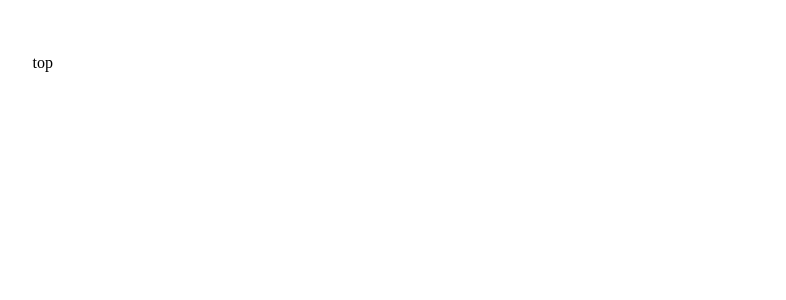
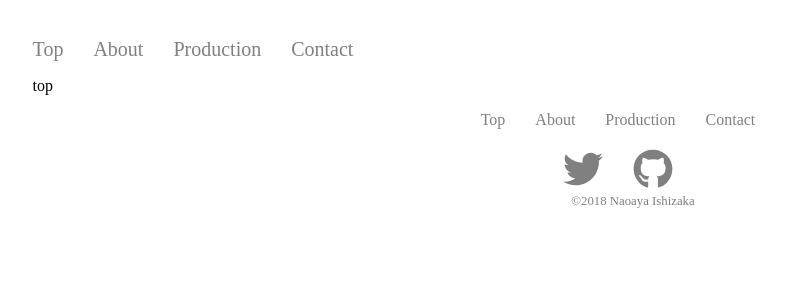
Before and after one commit to naoya00/profile-app, a Vue app: page / in a window 1280 px wide. Shown: the top 300 px of the page, without its empty margins (7-793 px from the left). Built offline with nearby package versions, Linux system fonts and the light colour scheme.

Commit message:
footer完成

```diff
--- a/src/App.vue
+++ b/src/App.vue
@@ -1,27 +1,15 @@
 <template>
   <div class="appLow">
+    <MainHeader></MainHeader>
     <router-view></router-view>
-    <footer>
-
-    </footer>
+    <MainFooter></MainFooter>
   </div>
 </template>
 
 <style lang="scss" scoped>
-
 .appLow{
   width: 95%;
   margin: auto;
   padding-top: 30px;
-  & .link{
-    margin-right: 30px;
-    text-decoration: none;
-    font-size: 20px;
-    color: #808080;
-    &:hover{
-      color: #000;
-    }
-  }
 }
-
 </style>
--- a/src/main.js
+++ b/src/main.js
@@ -1,6 +1,8 @@
 import Vue from 'vue';
 import App from './App.vue';
 import router from './router';
+import MainHeader from './views/MainHeader.vue';
+import MainFooter from './views/MainFooter.vue';
 
 // fontawsome
 import { library } from "@fortawesome/fontawesome-svg-core";
@@ -10,6 +12,8 @@ import { faGithub } from "@fortawesome/free-brands-svg-icons";
 library.add(faGithub, faTwitter);
 Vue.component("font-awesome-icon", FontAwesomeIcon);
 
+Vue.component('MainHeader', MainHeader)
+Vue.component('MainFooter', MainFooter)
 Vue.config.productionTip = false
 
 new Vue({
--- /dev/null
+++ b/src/views/MainFooter.vue
@@ -0,0 +1,49 @@
+<template>
+  <div class="footerLow">
+    <router-link to="/" class="footerLink">Top</router-link>
+    <router-link to="/about" class="footerLink">About</router-link>
+    <router-link to="/production" class="footerLink">Production</router-link>
+    <router-link to="/production" class="footerLink">Contact</router-link>
+    <div class="footerLow__icons">
+      <a href="https://twitter.com/Ig6gRbnU9W8c7EB" target=”_blank”>
+        <font-awesome-icon :icon='["fab", "twitter"]' />
+      </a>
+      <a href="https://github.com/naoya00" target=”_blank”>
+        <font-awesome-icon :icon='["fab", "github"]' />
+      </a>
+    </div>
+    <div class="footerLow__C">
+      ©2018 Naoaya Ishizaka
+    </div>
+  </div>
+</template>
+
+<style lang="scss" scoped>
+.footerLow{
+  text-align: center;
+  & .footerLink{
+     margin-right: 30px;
+    text-decoration: none;
+    font-size: 16px;
+    color: #808080;
+    &:hover{
+      color: #000;
+      text-decoration: underline;
+    }
+  }
+  &__icons{
+    font-size: 40px;
+    & .fa-twitter,.fa-github{
+      margin: 20px 30px 0 0;
+      color: #808080;
+      &:hover{
+        color: #000;
+      }
+    }
+  }
+  &__C{
+    color: #808080;
+    font-size: 0.8em;
+  }
+}
+</style>
--- /dev/null
+++ b/src/views/MainHeader.vue
@@ -0,0 +1,25 @@
+<template>
+  <div class="headerLow">
+    <header>
+      <router-link to="/" class="link">Top</router-link>
+      <router-link to="/about" class="link">About</router-link>
+      <router-link to="/production" class="link">Production</router-link>
+      <router-link to="/production" class="link">Contact</router-link>
+    </header>
+  </div>
+</template>
+
+
+<style lang="scss" scoped>
+.headerLow{
+  & .link{
+    margin-right: 30px;
+    text-decoration: none;
+    font-size: 20px;
+    color: #808080;
+    &:hover{
+      color: #000;
+    }
+  }
+}
+</style>
```
Also changed, not shown: src/views/Header.vue (deleted, +0 -9 lines).
